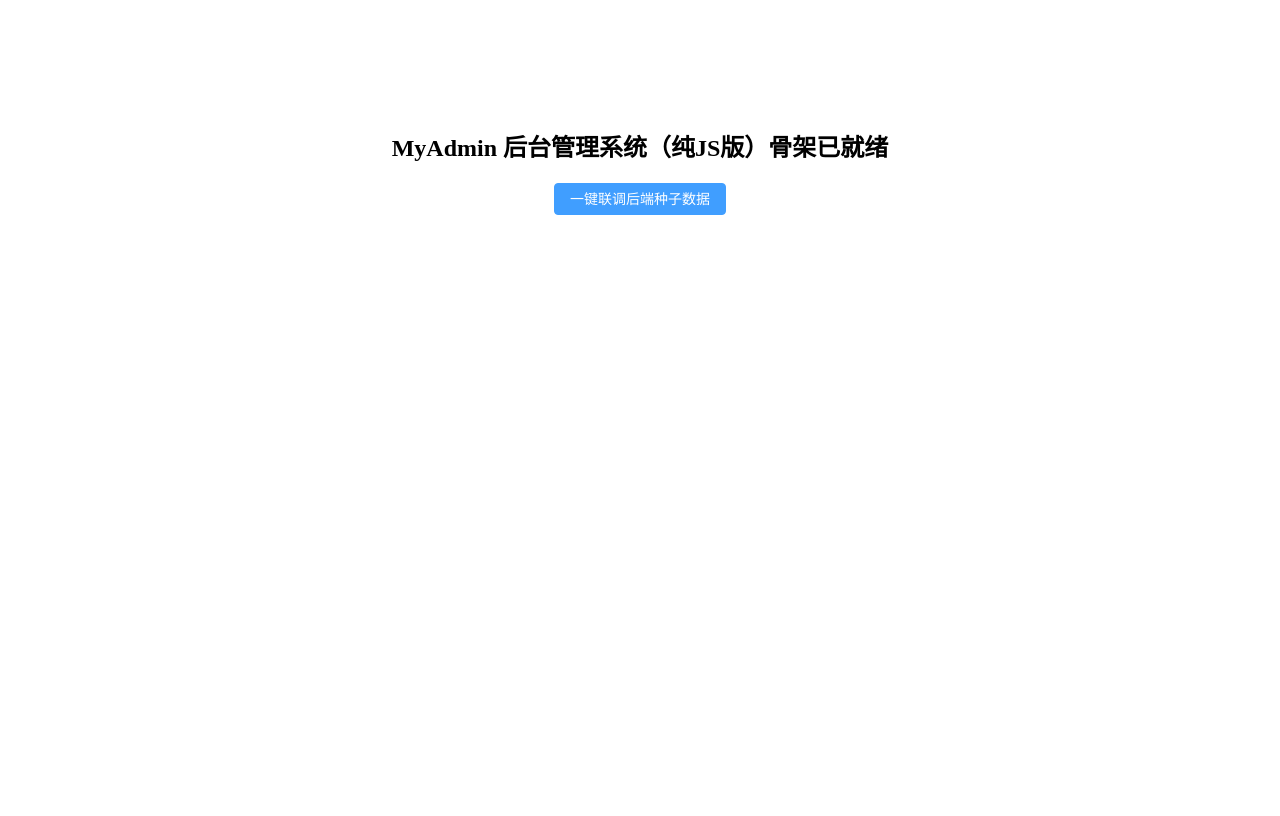
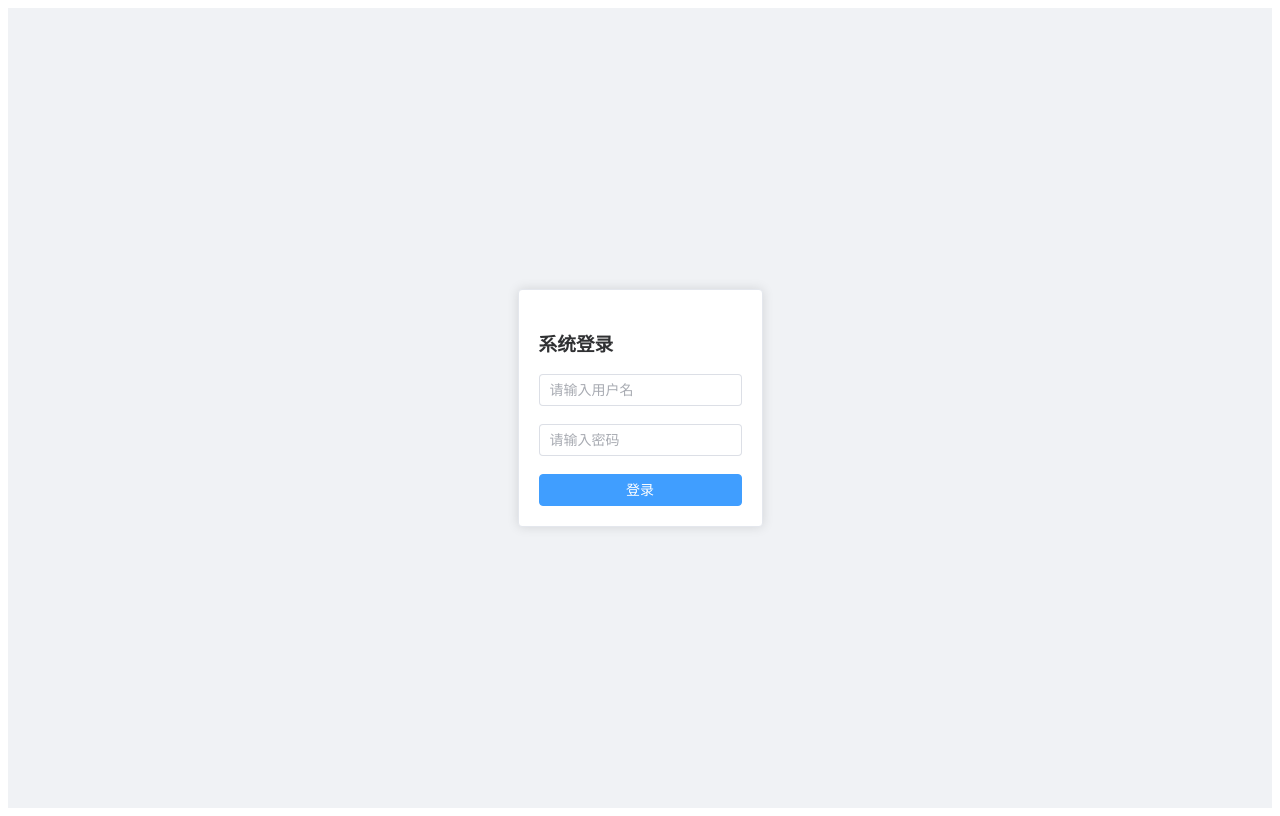
Before and after one commit to Fyrefly-4/LVA, a Vue app in the folder frontend/LightVueAdmin/: page /login in a window 1280 px wide. Built offline with nearby package versions, Linux system fonts and the light colour scheme.

Commit message:
feat(frontend): 登录流程编写成功，系统鉴权功能初步可用

```diff
--- a/frontend/LightVueAdmin/src/views/login/index.vue
+++ b/frontend/LightVueAdmin/src/views/login/index.vue
@@ -1,33 +1,72 @@
 <script setup>
 
+    import { reactive } from 'vue'
     import { loginAPI } from '@/api/auth'
+    import { useRouter } from 'vue-router'
     import { ElMessage } from 'element-plus'
 
-    const handleLogin = async () => {
-    try {
-        const data = await loginAPI({
-        username: 'admin',
-        password: 'password123'
-        })
-        console.log('联调成功！拿到JWT令牌了:', data.token)
-        localStorage.setItem('token', data.token)
-        ElMessage.success('提示：前后端纯 JS 联调成功，数据握手完毕！')
-    } catch (error) {
-        console.error(error)
+    const router = useRouter()
+    const form = reactive({
+        username: '',
+        password: ''
+    })
+
+    const onLogin = async () => {
+        //基础校验：防止用户未输入就点击登录
+        if(!form.username || !form.password) {
+            ElMessage.warning("请填写完整信息")
+            return
+        }
+
+        try {
+            //调用接口
+            const data = await loginAPI(form)
+            //成功后，将登录令牌存到浏览器本地缓存
+            localStorage.setItem('token', data.token)
+            ElMessage.success("登录成功")
+            //路由跳转至首页
+            router.push('/')
+
+        } catch (error) {
+            //
+        }
+
     }
-    }
+
 
 </script>
 
 <template>
 
-    <div style="padding: 100px; text-align: center;">
-        <h2>MyAdmin 后台管理系统（纯JS版）骨架已就绪</h2>
-        <el-button type="primary" @click="handleLogin">一键联调后端种子数据</el-button>
+    <div class="login-container">
+        <el-card>
+            <h3>系统登录</h3>
+
+            <el-form :model="form">
+                <el-form-item>
+                    <el-input v-model="form.username" placeholder="请输入用户名" />
+                </el-form-item>
+
+                <el-form-item>
+                    <el-input v-model="form.password" type="password" placeholder="请输入密码" />
+                </el-form-item>
+
+                <el-button type="primary" style="width: 100%" @click="onLogin" >登录</el-button>
+            </el-form>
+        </el-card>
     </div>
 
 </template>
 
 <style scoped>
-
+    .login-container {
+        height: 100vh;
+        display: flex; /* flex盒子布局 */
+        justify-content: center;
+        align-items: center;
+        background-color: #f0f2f5;
+    }
+    .login-card {
+        width: 450px;
+    }
 </style>
```
